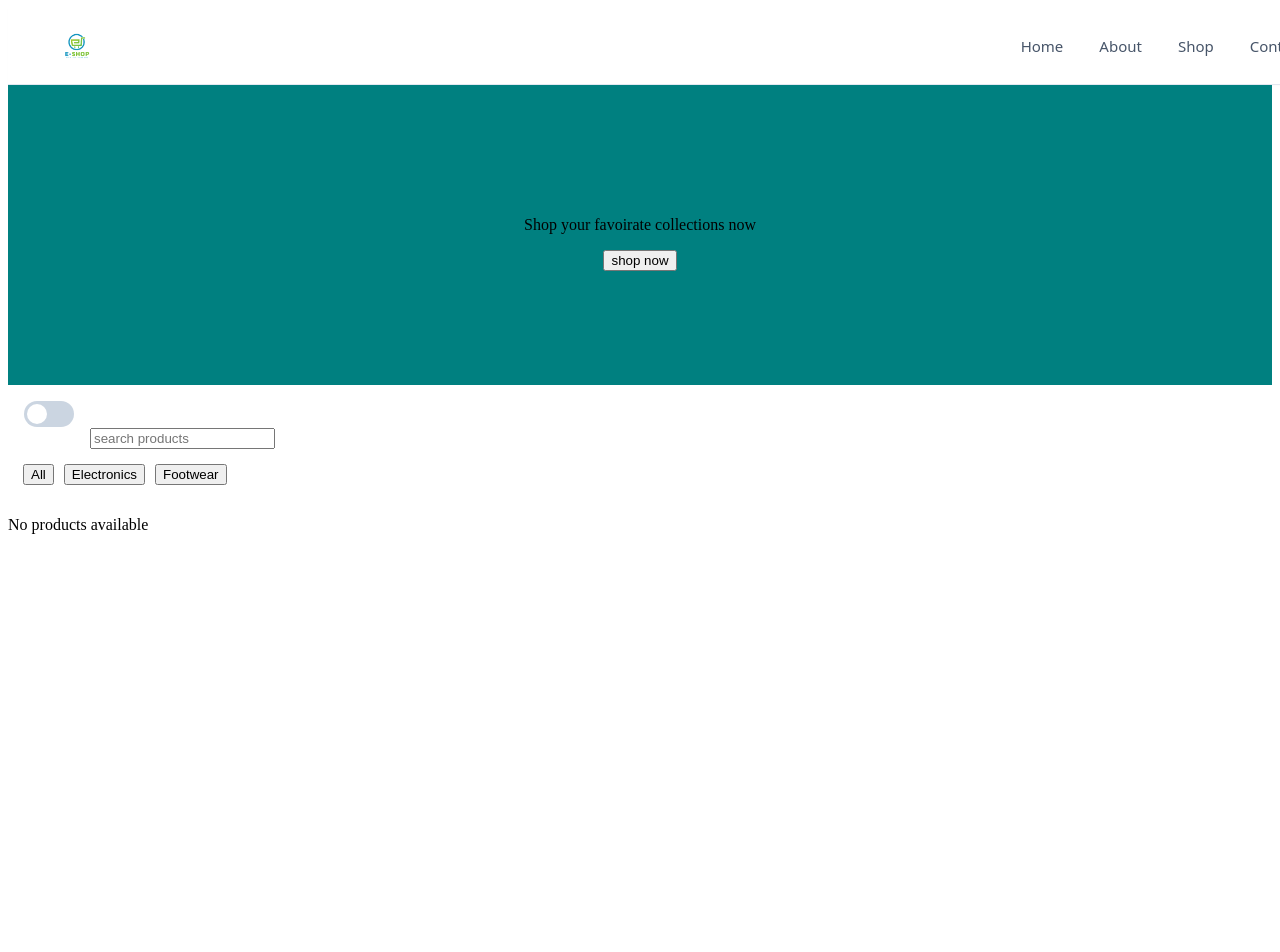
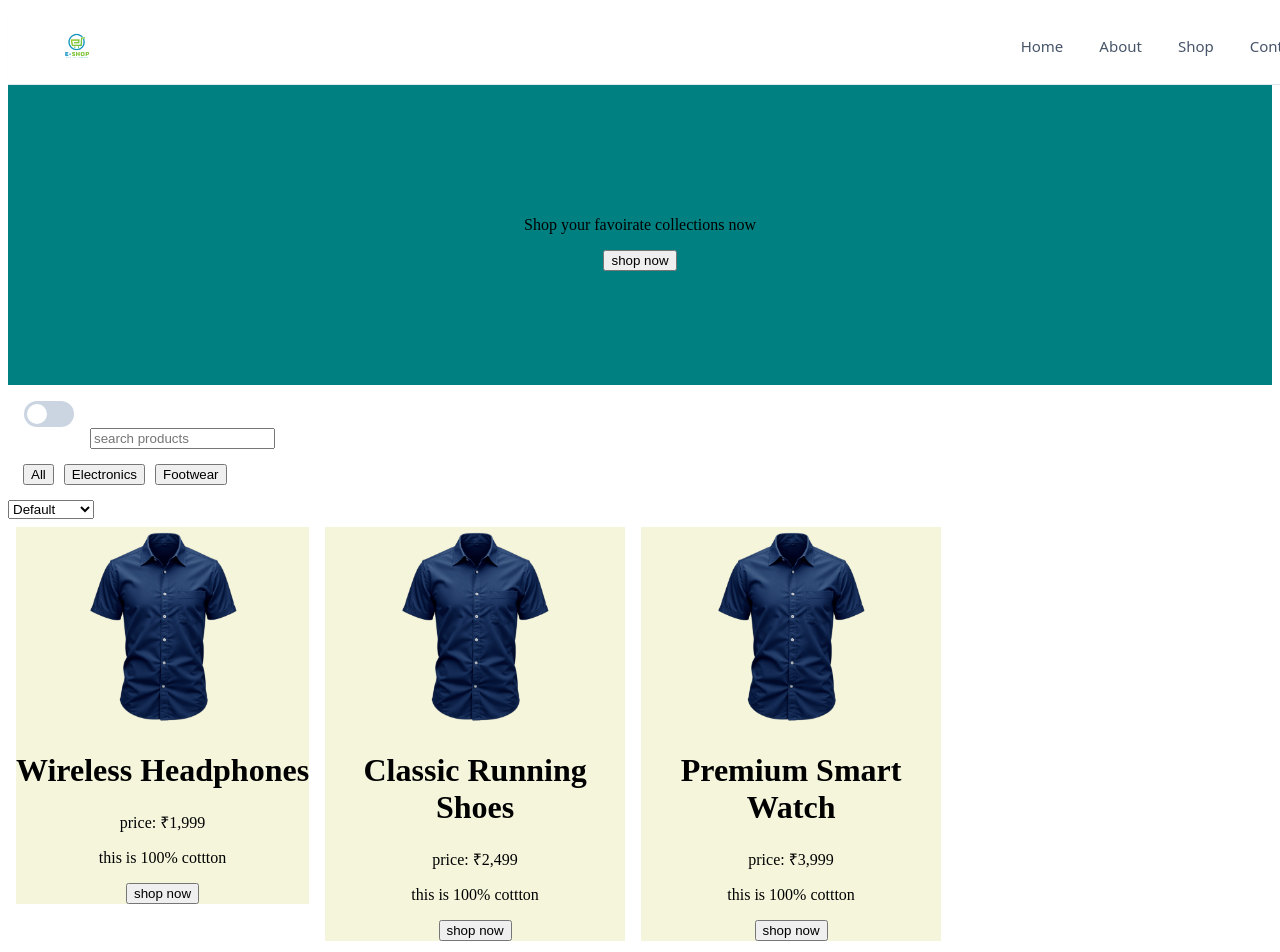
Before and after one commit to ajithyaasaf/React-learn, a React (Vite) app in the folder Ecommerce-practice/Ecommerce-practice/: page / in a window 1280 px wide. Shown: the top 952 px of the page. Before the commit the page ends 800 px from the top, so only its background shows below. Built offline with nearby package versions, Linux system fonts and the light colour scheme.

Commit message:
code change

```diff
--- a/Ecommerce-practice/Ecommerce-practice/src/combonents/Categories.jsx
+++ b/Ecommerce-practice/Ecommerce-practice/src/combonents/Categories.jsx
@@ -8,15 +8,38 @@ function Categories(props) {
     let [search, setSearch] = useState("")
     // category implementation
     let [category, setCategory] = useState("All")
+    // drop filter
+    let [dropFilter, setDropFilter] = useState("default")
 
     // Filter products by inStock toggle, search text, and category selection
     let filteredData = props.prod.filter((val) => {
         const matchesStock = initial ? val.inStock === true : true;
         const matchesSearch = val.name.toLowerCase().includes(search.toLowerCase());
-        const matchesCategory = val.category.toLowerCase() === category.toLowerCase();
+        const matchesCategory = category == "All" || val.category.toLowerCase() === category.toLowerCase();
 
         return matchesStock && matchesSearch && matchesCategory;
     });
+
+    // Way 1: Sort filteredData using switch(dropFilter)
+    let sortedData = [...filteredData];
+    switch (dropFilter) {
+        case "lowToHigh":
+            sortedData.sort((a, b) => {
+                const priceA = Number(a.price.replace(/[^0-9]/g, ''));
+                const priceB = Number(b.price.replace(/[^0-9]/g, ''));
+                return priceA - priceB;
+            });
+            break;
+        case "highToLow":
+            sortedData.sort((a, b) => {
+                const priceA = Number(a.price.replace(/[^0-9]/g, ''));
+                const priceB = Number(b.price.replace(/[^0-9]/g, ''));
+                return priceB - priceA;
+            });
+            break;
+        default:
+            break;
+    }
 
     return (
         props.available && (
@@ -34,6 +57,7 @@ function Categories(props) {
                     placeholder="search products"
                     onChange={(e) => { setSearch(e.target.value) }}
                 />
+                {/* search bar */}
 
                 {/* category buttons */}
                 <li style={{ listStyle: "none", margin: "auto", padding: "5px", margin: "10px", display: "flex", gap: "10px" }}>
@@ -49,15 +73,25 @@ function Categories(props) {
                         )
                     })}
                 </li>
+                {/* category buttons */}
+
+                {/* dropdown filter */}
+                <select name="" id="" onChange={(e) => setDropFilter(e.target.value)}>
+                    <option value="default" >Default</option>
+                    <option value="lowToHigh">Low - High</option>
+                    <option value="highToLow">High - Low</option>
+                </select>
+                {/* dropdown filter */}
 
                 <div style={{ display: "flex" }}>
-                    {filteredData.length > 0 ? (
-                        filteredData.map((val) => {
+                    {sortedData.length > 0 ? (
+                        sortedData.map((val) => {
                             return (
                                 <div className="card" key={val.id}>
                                     <div style={{ backgroundColor: "beige", maxHeight: "600px", maxWidth: "300px", margin: "8px", textAlign: "center" }}>
                                         <img src={mens} alt="" style={{ maxHeight: "200px", maxWidth: "200px" }} />
                                         <h1>{val.name}</h1>
+                                        <p>price: {val.price}</p>
                                         <p>this is 100% cottton</p>
                                         <button>shop now</button>
                                     </div>
```
